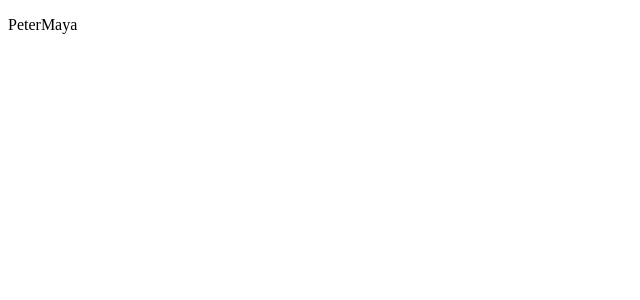
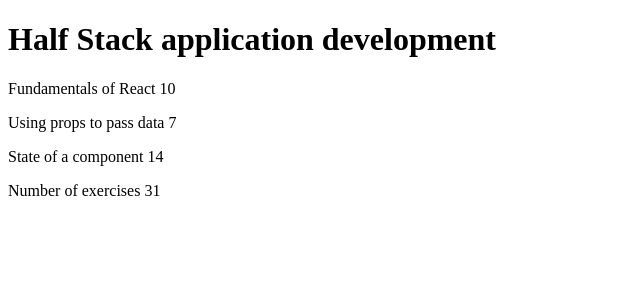
Before and after one commit to FuaadNew/introdemo, a React (Vite) app: page / in a window 1280 px wide. Shown: the top 300 px of the page, without its empty margins (0-640 px from the left). Built offline with nearby package versions, Linux system fonts and the light colour scheme.

Commit message:
created test component

```diff
--- a/src/App.jsx
+++ b/src/App.jsx
@@ -7,14 +7,32 @@
 }
 
 const App = () => {
-  const friends = [ 'Peter', 'Maya']
+  const course = 'Half Stack application development'
+  const part1 = 'Fundamentals of React'
+  const exercises1 = 10
+  const part2 = 'Using props to pass data'
+  const exercises2 = 7
+  const part3 = 'State of a component'
+  const exercises3 = 14
 
   return (
     <div>
-      <p>{friends}</p>
+      <h1>{course}</h1>
+      <p>
+        {part1} {exercises1}
+      </p>
+      <p>
+        {part2} {exercises2}
+      </p>
+      <p>
+        {part3} {exercises3}
+      </p>
+      <p>Number of exercises {exercises1 + exercises2 + exercises3}</p>
     </div>
   )
 }
+
+
 const footer = () => {
   return (
     <div>
```
